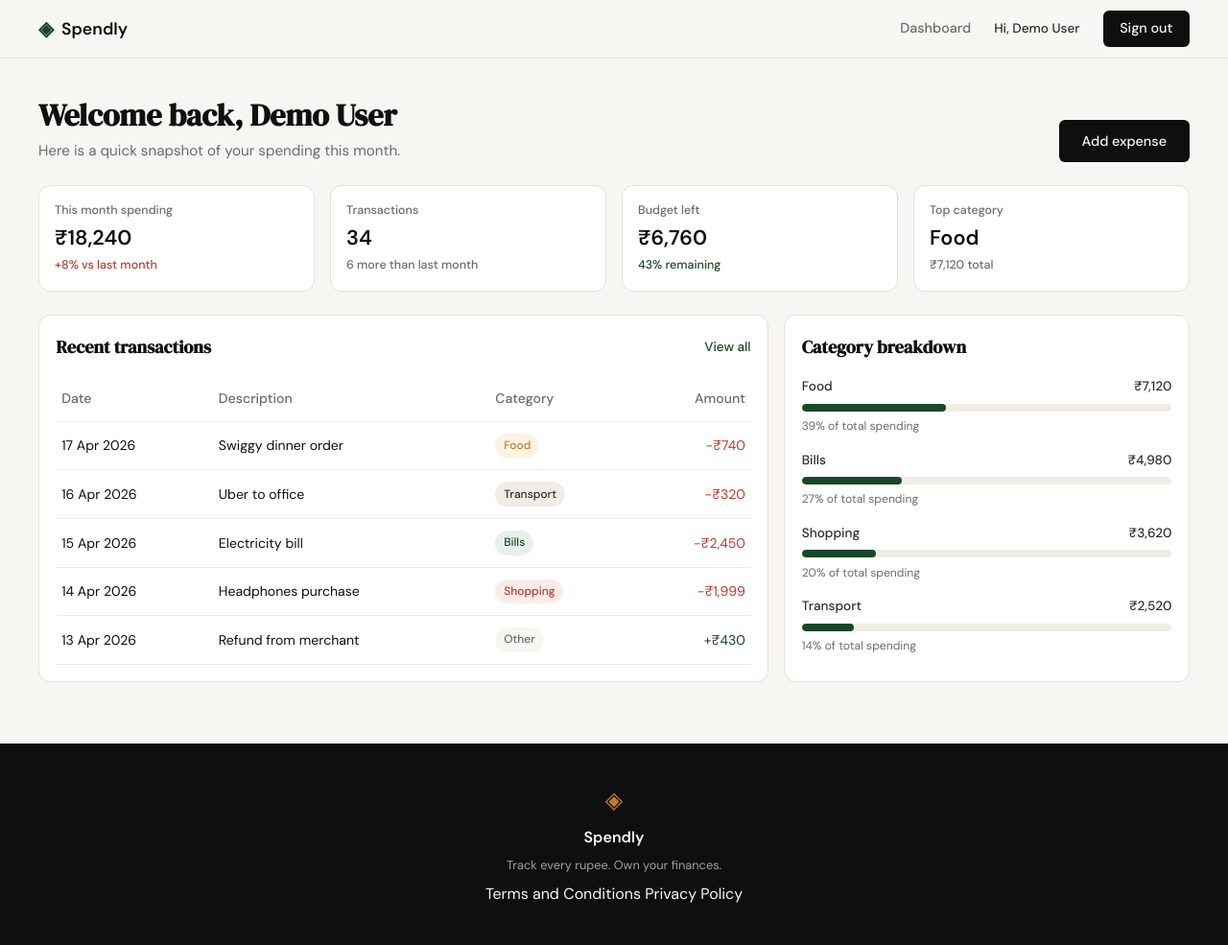
After one commit to VikasDataSync/Expense_Tracker, a Flask app: page /dashboard in a window 1280 px wide. The commit adds this page. Shown: the whole page at 96% size. Run offline with Flask 3, Linux system fonts and the light colour scheme; a user stored in the database is signed in.

Commit message:
dashboard is created

```diff
--- a/app.py
+++ b/app.py
@@ -41,6 +41,9 @@ def register():
 
 @app.route("/login", methods=["GET", "POST"])
 def login():
+    if session.get("user_id"):
+        return redirect(url_for("dashboard"))
+
     if request.method == "POST":
         email = request.form.get("email", "").strip()
         password = request.form.get("password", "")
@@ -52,12 +55,124 @@ def login():
         user = get_user_by_email(email)
         if user and check_password_hash(user["password_hash"], password):
             session["user_id"] = user["id"]
-            return redirect(url_for('landing'))
+            session["user_name"] = user["name"]
+            return redirect(url_for("dashboard"))
 
         flash("Invalid email or password.", "error")
         return render_template("login.html")
 
     return render_template("login.html")
+
+
+@app.route("/dashboard")
+def dashboard():
+    if not session.get("user_id"):
+        return redirect(url_for("login"))
+
+    summary_stats = [
+        {
+            "label": "This month spending",
+            "value": "₹18,240",
+            "change": "+8% vs last month",
+            "trend": "negative",
+        },
+        {
+            "label": "Transactions",
+            "value": "34",
+            "change": "6 more than last month",
+            "trend": "neutral",
+        },
+        {
+            "label": "Budget left",
+            "value": "₹6,760",
+            "change": "43% remaining",
+            "trend": "positive",
+        },
+        {
+            "label": "Top category",
+            "value": "Food",
+            "change": "₹7,120 total",
+            "trend": "neutral",
+        },
+    ]
+
+    recent_transactions = [
+        {
+            "date": "17 Apr 2026",
+            "description": "Swiggy dinner order",
+            "category": "Food",
+            "category_class": "food",
+            "amount": "-₹740",
+            "amount_type": "negative",
+        },
+        {
+            "date": "16 Apr 2026",
+            "description": "Uber to office",
+            "category": "Transport",
+            "category_class": "transport",
+            "amount": "-₹320",
+            "amount_type": "negative",
+        },
+        {
+            "date": "15 Apr 2026",
+            "description": "Electricity bill",
+            "category": "Bills",
+            "category_class": "bills",
+            "amount": "-₹2,450",
+            "amount_type": "negative",
+        },
+        {
+            "date": "14 Apr 2026",
+            "description": "Headphones purchase",
+            "category": "Shopping",
+            "category_class": "shopping",
+            "amount": "-₹1,999",
+            "amount_type": "negative",
+        },
+        {
+            "date": "13 Apr 2026",
+            "description": "Refund from merchant",
+            "category": "Other",
+            "category_class": "other",
+            "amount": "+₹430",
+            "amount_type": "positive",
+        },
+    ]
+
+    category_breakdown = [
+        {
+            "name": "Food",
+            "total": "₹7,120",
+            "share": "39%",
+            "bar_class": "bar-fill-39",
+        },
+        {
+            "name": "Bills",
+            "total": "₹4,980",
+            "share": "27%",
+            "bar_class": "bar-fill-27",
+        },
+        {
+            "name": "Shopping",
+            "total": "₹3,620",
+            "share": "20%",
+            "bar_class": "bar-fill-20",
+        },
+        {
+            "name": "Transport",
+            "total": "₹2,520",
+            "share": "14%",
+            "bar_class": "bar-fill-14",
+        },
+    ]
+
+    return render_template(
+        "dashboard.html",
+        user_name=session.get("user_name", "User"),
+        summary_stats=summary_stats,
+        recent_transactions=recent_transactions,
+        category_breakdown=category_breakdown,
+    )
 
 
 @app.route("/terms")
--- a/static/css/style.css
+++ b/static/css/style.css
@@ -542,6 +542,231 @@ a { color: inherit; text-decoration: none; }
 .auth-switch a:hover { text-decoration: underline; }
 
 /* ------------------------------------------------------------------ */
+/* Dashboard                                                           */
+/* ------------------------------------------------------------------ */
+
+.nav-user {
+    color: var(--ink-soft);
+    font-size: 0.85rem;
+}
+
+.dashboard-page {
+    padding: 2.5rem 2rem 4rem;
+}
+
+.dashboard-inner {
+    max-width: var(--max-width);
+    margin: 0 auto;
+}
+
+.dashboard-header {
+    display: flex;
+    align-items: flex-end;
+    justify-content: space-between;
+    gap: 1rem;
+    margin-bottom: 1.5rem;
+}
+
+.dashboard-title {
+    font-family: var(--font-display);
+    font-size: 2rem;
+    line-height: 1.2;
+    color: var(--ink);
+    margin-bottom: 0.35rem;
+}
+
+.dashboard-subtitle {
+    color: var(--ink-muted);
+    font-size: 0.95rem;
+}
+
+.dashboard-summary-grid {
+    display: grid;
+    grid-template-columns: repeat(4, minmax(0, 1fr));
+    gap: 1rem;
+    margin-bottom: 1.5rem;
+}
+
+.dashboard-stat-card {
+    background: var(--paper-card);
+    border: 1px solid var(--border);
+    border-radius: var(--radius-md);
+    padding: 1rem;
+}
+
+.dashboard-stat-label {
+    font-size: 0.78rem;
+    color: var(--ink-muted);
+    font-weight: 500;
+    margin-bottom: 0.35rem;
+}
+
+.dashboard-stat-value {
+    color: var(--ink);
+    font-weight: 600;
+    font-size: 1.35rem;
+    line-height: 1.2;
+    margin-bottom: 0.35rem;
+    font-variant-numeric: tabular-nums;
+}
+
+.dashboard-stat-change {
+    font-size: 0.78rem;
+    font-weight: 500;
+}
+
+.dashboard-stat-change.positive { color: var(--accent); }
+.dashboard-stat-change.negative { color: var(--danger); }
+.dashboard-stat-change.neutral { color: var(--ink-muted); }
+
+.dashboard-content-grid {
+    display: grid;
+    grid-template-columns: 1.8fr 1fr;
+    gap: 1rem;
+}
+
+.dashboard-panel {
+    background: var(--paper-card);
+    border: 1px solid var(--border);
+    border-radius: var(--radius-md);
+    padding: 1.1rem;
+}
+
+.dashboard-panel-header {
+    display: flex;
+    align-items: center;
+    justify-content: space-between;
+    margin-bottom: 1rem;
+}
+
+.dashboard-panel-header h2 {
+    font-family: var(--font-display);
+    font-size: 1.15rem;
+    color: var(--ink);
+}
+
+.dashboard-link {
+    font-size: 0.85rem;
+    color: var(--accent);
+    font-weight: 500;
+}
+
+.dashboard-link:hover { text-decoration: underline; }
+
+.dashboard-table-wrap {
+    overflow-x: auto;
+}
+
+.dashboard-table {
+    width: 100%;
+    border-collapse: collapse;
+    min-width: 560px;
+}
+
+.dashboard-table th,
+.dashboard-table td {
+    text-align: left;
+    font-size: 0.88rem;
+    padding: 0.75rem 0.35rem;
+    border-bottom: 1px solid var(--border-soft);
+}
+
+.dashboard-table th {
+    color: var(--ink-muted);
+    font-weight: 500;
+}
+
+.dashboard-table tbody tr:hover {
+    background: var(--paper-warm);
+}
+
+.dashboard-number-col {
+    text-align: right !important;
+    font-variant-numeric: tabular-nums;
+}
+
+.dashboard-amount.negative { color: var(--danger); }
+.dashboard-amount.positive { color: var(--accent); }
+
+.dashboard-category-badge {
+    display: inline-block;
+    border-radius: 999px;
+    padding: 0.2rem 0.55rem;
+    font-size: 0.75rem;
+    font-weight: 500;
+}
+
+.dashboard-category-badge.food {
+    background: var(--accent-2-light);
+    color: var(--accent-2);
+}
+
+.dashboard-category-badge.transport {
+    background: var(--paper-warm);
+    color: var(--ink-soft);
+}
+
+.dashboard-category-badge.bills {
+    background: var(--accent-light);
+    color: var(--accent);
+}
+
+.dashboard-category-badge.shopping {
+    background: var(--danger-light);
+    color: var(--danger);
+}
+
+.dashboard-category-badge.other {
+    background: var(--paper);
+    color: var(--ink-muted);
+}
+
+.dashboard-breakdown-list {
+    display: flex;
+    flex-direction: column;
+    gap: 0.9rem;
+}
+
+.dashboard-breakdown-item {
+    display: flex;
+    flex-direction: column;
+    gap: 0.4rem;
+}
+
+.dashboard-breakdown-meta {
+    display: flex;
+    justify-content: space-between;
+    font-size: 0.85rem;
+    color: var(--ink-soft);
+    font-weight: 500;
+}
+
+.dashboard-progress-track {
+    width: 100%;
+    height: 8px;
+    background: var(--paper-warm);
+    border-radius: 999px;
+    overflow: hidden;
+}
+
+.dashboard-progress-fill {
+    display: block;
+    height: 100%;
+    background: var(--accent);
+    border-radius: 999px;
+}
+
+.dashboard-progress-fill.bar-fill-39 { width: 39%; }
+.dashboard-progress-fill.bar-fill-27 { width: 27%; }
+.dashboard-progress-fill.bar-fill-20 { width: 20%; }
+.dashboard-progress-fill.bar-fill-14 { width: 14%; }
+
+.dashboard-breakdown-share {
+    font-size: 0.76rem;
+    color: var(--ink-muted);
+}
+
+/* ------------------------------------------------------------------ */
 /* Footer                                                              */
 /* ------------------------------------------------------------------ */
 
@@ -586,11 +811,32 @@ a { color: inherit; text-decoration: none; }
     .hero-visual { display: none; }
 
     .features-inner { grid-template-columns: 1fr; }
+
+    .dashboard-summary-grid {
+        grid-template-columns: repeat(2, minmax(0, 1fr));
+    }
+
+    .dashboard-content-grid {
+        grid-template-columns: 1fr;
+    }
 }
 
 @media (max-width: 600px) {
     .nav-links a:not(.nav-cta) { display: none; }
     .hero { padding: 3rem 1rem 2rem; }
+
+    .dashboard-page {
+        padding: 2rem 1rem 3rem;
+    }
+
+    .dashboard-header {
+        align-items: flex-start;
+        flex-direction: column;
+    }
+
+    .dashboard-summary-grid {
+        grid-template-columns: 1fr;
+    }
 }
 
 /* ------------------------------------------------------------------ */
--- a/templates/base.html
+++ b/templates/base.html
@@ -20,7 +20,8 @@
             </a>
             <div class="nav-links">
                 {% if session.get('user_id') %}
-                    <a href="{{ url_for('profile') }}">Profile</a>
+                    <a href="{{ url_for('dashboard') }}">Dashboard</a>
+                    <span class="nav-user">Hi, {{ session.get('user_name', 'User') }}</span>
                     <a href="{{ url_for('logout') }}" class="nav-cta">Sign out</a>
                 {% else %}
                     <a href="{{ url_for('login') }}">Sign in</a>
--- /dev/null
+++ b/templates/dashboard.html
@@ -0,0 +1,84 @@
+{% extends "base.html" %}
+
+{% block title %}Dashboard — Spendly{% endblock %}
+
+{% block content %}
+<section class="dashboard-page">
+    <div class="dashboard-inner">
+        <header class="dashboard-header">
+            <div>
+                <h1 class="dashboard-title">Welcome back, {{ user_name }}</h1>
+                <p class="dashboard-subtitle">Here is a quick snapshot of your spending this month.</p>
+            </div>
+            <a href="{{ url_for('add_expense') }}" class="btn-primary">Add expense</a>
+        </header>
+
+        <section class="dashboard-summary-grid">
+            {% for stat in summary_stats %}
+            <article class="dashboard-stat-card">
+                <p class="dashboard-stat-label">{{ stat.label }}</p>
+                <p class="dashboard-stat-value">{{ stat.value }}</p>
+                <p class="dashboard-stat-change {{ stat.trend }}">{{ stat.change }}</p>
+            </article>
+            {% endfor %}
+        </section>
+
+        <div class="dashboard-content-grid">
+            <section class="dashboard-panel">
+                <div class="dashboard-panel-header">
+                    <h2>Recent transactions</h2>
+                    <a href="#" class="dashboard-link">View all</a>
+                </div>
+                <div class="dashboard-table-wrap">
+                    <table class="dashboard-table">
+                        <thead>
+                            <tr>
+                                <th>Date</th>
+                                <th>Description</th>
+                                <th>Category</th>
+                                <th class="dashboard-number-col">Amount</th>
+                            </tr>
+                        </thead>
+                        <tbody>
+                            {% for transaction in recent_transactions %}
+                            <tr>
+                                <td>{{ transaction.date }}</td>
+                                <td>{{ transaction.description }}</td>
+                                <td>
+                                    <span class="dashboard-category-badge {{ transaction.category_class }}">
+                                        {{ transaction.category }}
+                                    </span>
+                                </td>
+                                <td class="dashboard-number-col">
+                                    <span class="dashboard-amount {{ transaction.amount_type }}">{{ transaction.amount }}</span>
+                                </td>
+                            </tr>
+                            {% endfor %}
+                        </tbody>
+                    </table>
+                </div>
+            </section>
+
+            <aside class="dashboard-panel">
+                <div class="dashboard-panel-header">
+                    <h2>Category breakdown</h2>
+                </div>
+                <div class="dashboard-breakdown-list">
+                    {% for category in category_breakdown %}
+                    <div class="dashboard-breakdown-item">
+                        <div class="dashboard-breakdown-meta">
+                            <span>{{ category.name }}</span>
+                            <span>{{ category.total }}</span>
+                        </div>
+                        <div class="dashboard-progress-track">
+                            <span class="dashboard-progress-fill {{ category.bar_class }}"></span>
+                        </div>
+                        <p class="dashboard-breakdown-share">{{ category.share }} of total spending</p>
+                    </div>
+                    {% endfor %}
+                </div>
+            </aside>
+        </div>
+    </div>
+</section>
+{% endblock %}
```
Also changed, not shown: .claude/skills/frontend-design/SKILL.MD (added), .claude/specs/04-frontend-design.md (added).
